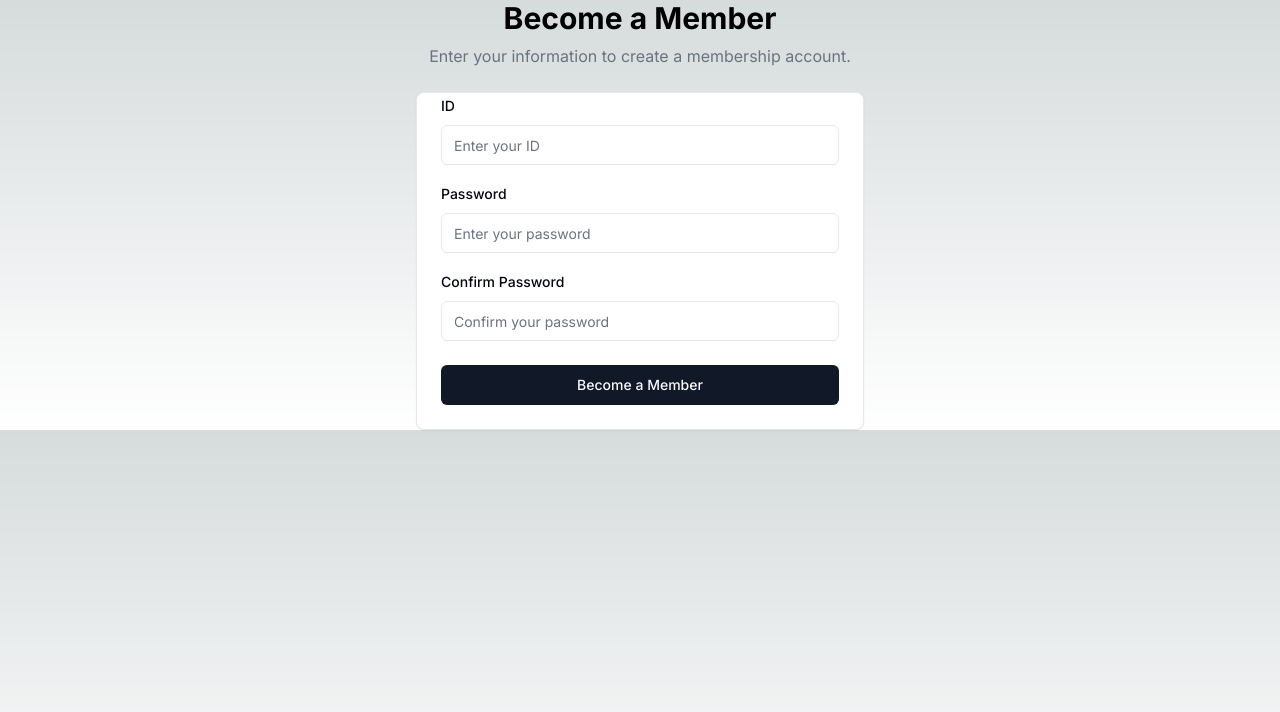
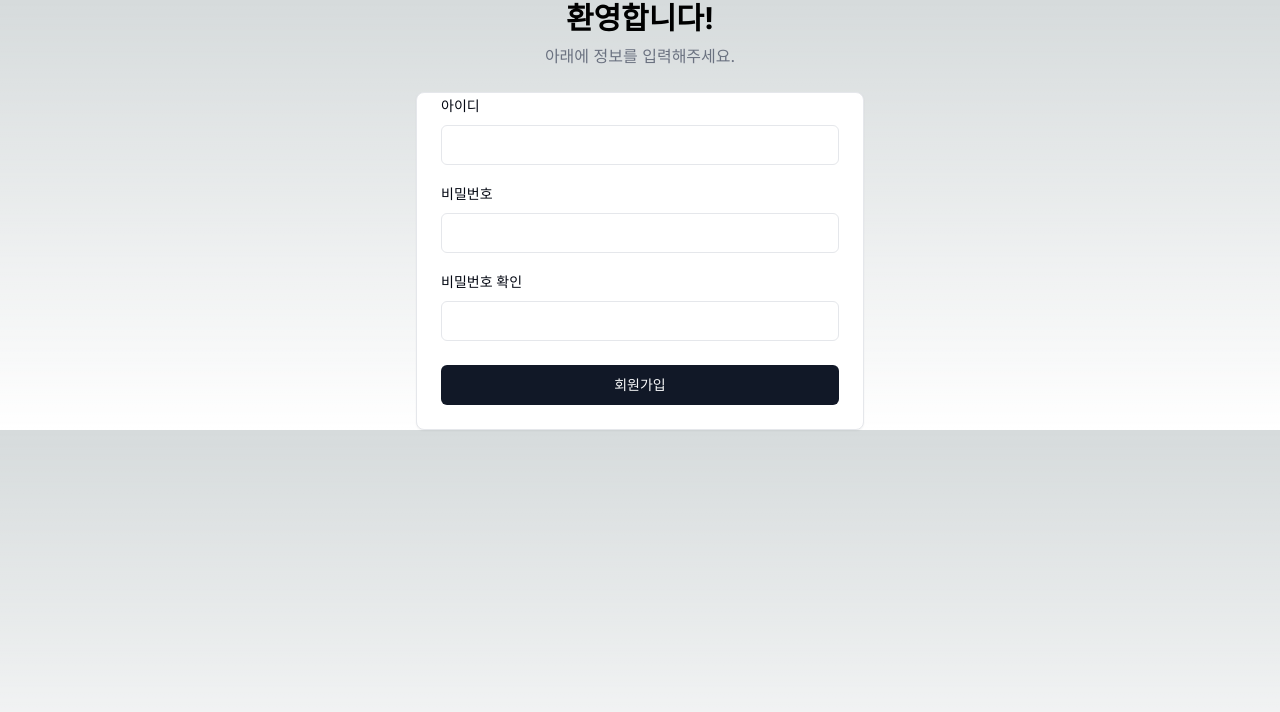
Before and after one commit to SproutMJ/2024-capstone, a Next.js app in the folder frontend/: page /signup in a window 1280 px wide. Shown: the top 712 px of the page. Built offline with nearby package versions, Linux system fonts and the light colour scheme.

Commit message:
feat: signup 페이지 한글화 및 회원가입 완료 시 메인페이지로 이동

```diff
--- a/frontend/src/app/signup/page.tsx
+++ b/frontend/src/app/signup/page.tsx
@@ -17,36 +17,72 @@ To read more about using these font, please visit the Next.js documentation:
 - App Directory: https://nextjs.org/docs/app/building-your-application/optimizing/fonts
 - Pages Directory: https://nextjs.org/docs/pages/building-your-application/optimizing/fonts
 **/
+'use client';
 import { Label } from "@/components/ui/label"
 import { Input } from "@/components/ui/input"
 import { CardContent, CardFooter, Card } from "@/components/ui/card"
 import { Button } from "@/components/ui/button"
+import {useState} from "react";
+import {useRouter} from "next/navigation";
 
 export default function page() {
+  const [id, setId] = useState('');
+  const [password, setPassword] = useState('');
+  const [confirmPassword, setConfirmPassword] = useState('');
+  const router = useRouter();
+
+  const handleInputChange = (e) => {
+    const { id, value } = e.target;
+    if (id === 'id') {
+      setId(value);
+    } else if (id === 'password') {
+      setPassword(value);
+    } else if (id === 'confirm-password') {
+      setConfirmPassword(value);
+    }
+  };
+
+  async function signUp() {
+    const userName = id;
+    const res = await fetch('http://localhost:8080/api/signup',{
+      method: 'POST',
+      headers: {
+        'Content-Type': 'application/json',
+      },
+      body: JSON.stringify({userName, password})
+    });
+
+    if (!res.ok) {
+      throw new Error('Failed to fetch data')
+    }
+
+    router.push('/')
+  }
+
   return (
     <div className="mx-auto max-w-md space-y-6">
       <div className="space-y-2 text-center">
-        <h1 className="text-3xl font-bold">Become a Member</h1>
-        <p className="text-gray-500 dark:text-gray-400">Enter your information to create a membership account.</p>
+        <h1 className="text-3xl font-bold">환영합니다!</h1>
+        <p className="text-gray-500 dark:text-gray-400">아래에 정보를 입력해주세요.</p>
       </div>
       <Card>
         <CardContent className="space-y-4">
           <div className="space-y-2">
-            <Label htmlFor="id">ID</Label>
-            <Input id="id" placeholder="Enter your ID" required />
+            <Label htmlFor="id">아이디</Label>
+            <Input id="id" placeholder="" required value={id} onChange={handleInputChange}/>
           </div>
           <div className="space-y-2">
-            <Label htmlFor="password">Password</Label>
-            <Input id="password" placeholder="Enter your password" required type="password" />
+            <Label htmlFor="password">비밀번호</Label>
+            <Input id="password" placeholder="" required type="password" value={password} onChange={handleInputChange}/>
           </div>
           <div className="space-y-2">
-            <Label htmlFor="confirm-password">Confirm Password</Label>
-            <Input id="confirm-password" placeholder="Confirm your password" required type="password" />
+            <Label htmlFor="confirm-password">비밀번호 확인</Label>
+            <Input id="confirm-password" placeholder="" required type="password" value={confirmPassword} onChange={handleInputChange}/>
           </div>
         </CardContent>
         <CardFooter>
-          <Button className="w-full" type="submit">
-            Become a Member
+          <Button className="w-full" type="submit" onClick={signUp}>
+            회원가입
           </Button>
         </CardFooter>
       </Card>
```
